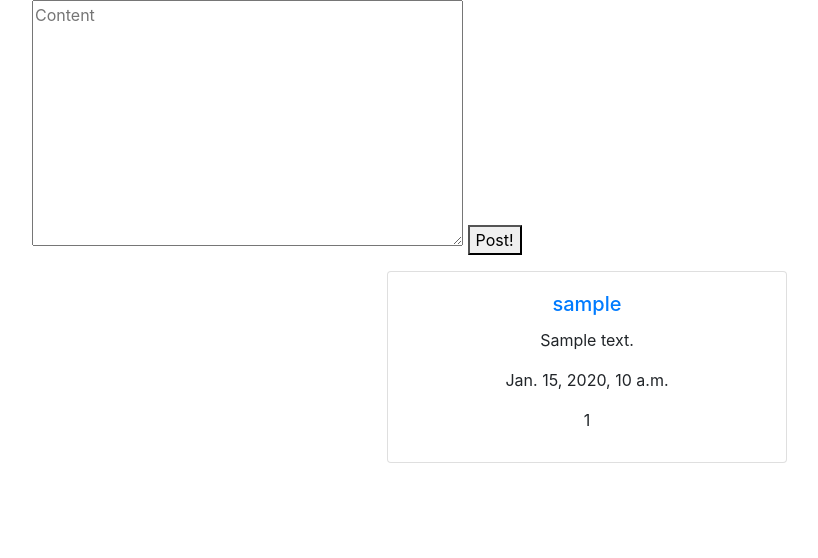
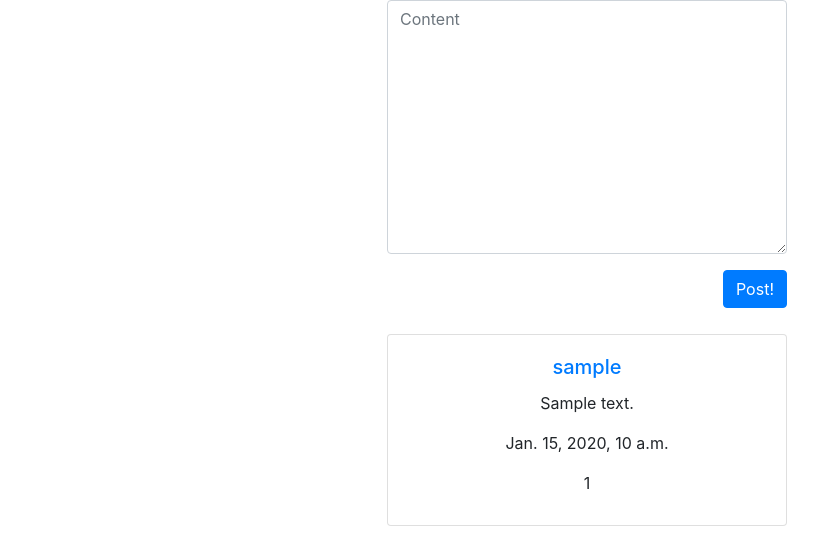
Before and after one commit to Teemobeemo/Network, a Django app: page / in a window 1280 px wide. Shown: the part 86-644 px from the top of the page, without its empty margins (53-871 px from the left). Run offline with Django 3.2, Linux system fonts and the light colour scheme; a user stored in the database is signed in; tables that the repository leaves empty hold one stand-in row (values such as "Sample post"); some libraries are stand-ins or nearby versions.

Commit message:
Style the new post form

```diff
--- a/network/project4/network/templates/network/index.html
+++ b/network/project4/network/templates/network/index.html
@@ -3,21 +3,25 @@
 <script src="{% static 'network/script.js' %}" type="text/javascript"></script>
 <div class="container">
     {% if user.is_authenticated %}
-
+    <div class="custom-card mx-auto">
         <form action="/" method="post">
             {% csrf_token %}
             {% load widget_tweaks%}
 
             {% for field in form %}
-
-        {% render_field field class+="input-box" %}
-
+            <div class="form-group">
+                {% render_field field class+="form-control custom-card" %}
+            </div>
             {% endfor %}
-        <button type="submit">Post!</button>
+            <button class="btn btn-primary float-right" type="submit">Post!</button>
         </form>
+    </div>
 
     {% endif %}
 
+    <div style="min-height: 3rem; "></div>
+
+    <!-- Posts -->
     {% for post in posts %}
     <div class="card text-center custom-card mx-auto mt-3">
         <div class="card-body">
@@ -29,11 +33,19 @@
             <p class="card-text">{{post.created_at}}</p>
             <p class="card-text" id="like-{{post.id}}">{{post.likes}}</p>
 
+            <!-- Like button -->
             {% if request.user.is_authenticated %}
             {% if post.creator != request.user %}
+            <svg onclick="handleLike({{post.id}})" width="1em" height="1em" viewBox="0 0 16 16"
+                class="bi bi-heart svg-btn" fill="currentColor" xmlns="http://www.w3.org/2000/svg">
+                <path fill-rule="evenodd"
+                    d="M8 2.748l-.717-.737C5.6.281 2.514.878 1.4 3.053c-.523 1.023-.641 2.5.314 4.385.92 1.815 2.834 3.989 6.286 6.357 3.452-2.368 5.365-4.542 6.286-6.357.955-1.886.838-3.362.314-4.385C13.486.878 10.4.28 8.717 2.01L8 2.748zM8 15C-7.333 4.868 3.279-3.04 7.824 1.143c.06.055.119.112.176.171a3.12 3.12 0 0 1 .176-.17C12.72-3.042 23.333 4.867 8 15z" />
+            </svg>
 
-            <button onclick="handleLike({{post.id}})">Like</button>
             {% endif %}
+
+
+
             {% endif %}
 
 
@@ -42,6 +54,7 @@
 
     {% endfor %}
 
+    <!-- Pagination -->
     <div class="custom-card text-center mx-auto mt-5">
         {% if posts.has_other_pages %}
         <ul class="pagination">
@@ -53,7 +66,9 @@
                     <span class="sr-only">Previous</span>
                 </a>
             </li>
-            {% endif %} {% for i in posts.paginator.page_range %} {% if posts.number == i %}
+            {% endif %} {% for i in posts.paginator.page_range %}
+
+            {% if posts.number == i %}
 
             <li class="page-item active">
                 <p class="page-link">{{i}}</p>
@@ -63,7 +78,9 @@
             <li class="page-item">
                 <a class="page-link" href="?page={{i}}">{{i}}</a>
             </li>
-            {% endif %} {% endfor %} {% if posts.has_next %}
+            {% endif %}
+            {% endfor %}
+            {% if posts.has_next %}
             <li class="page-item">
                 <a class="page-link" href="?page={{posts.next_page_number}}">
                     <span aria-hidden="true">&raquo;</span>
@@ -73,7 +90,8 @@
             {% endif %}
 
         </ul>
-    </div>
         {% endif %}
     </div>
+
+</div>
 {% endblock %}
```
Lines whose indentation alone changed are shown as unchanged.
